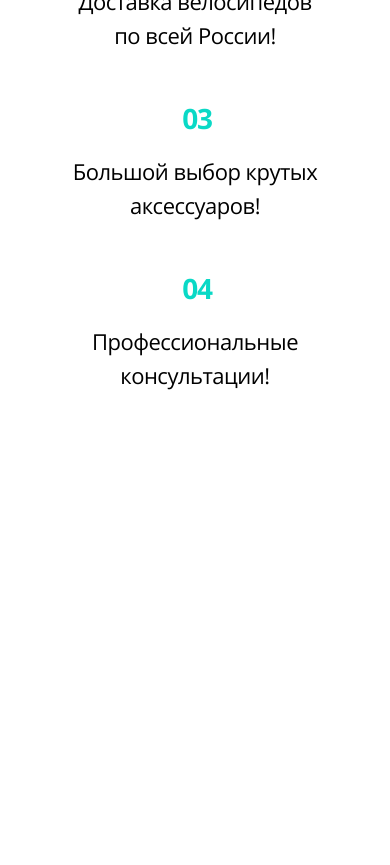
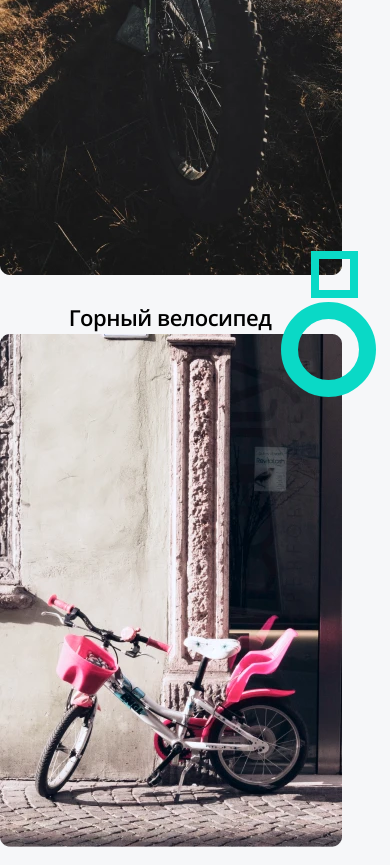
Before and after one commit to hoblex/rocket-bikes, a website: page source/index.html in a window 390 px wide. Shown: the part 1135-2000 px from the top of the page. Before the commit the page ends 1574 px from the top, so only its background shows below. Drawn offline with nearby package versions, Linux system fonts and the light colour scheme; files that its build step writes are made by us from their sources.

Commit message:
begin style tablet bike-types

```diff
--- a/source/index.html
+++ b/source/index.html
@@ -8,7 +8,7 @@
   <link rel="stylesheet" href="css/style.min.css">
 </head>
 <body class="page-body">
-<header class="page-header page-header--nojs">
+<header class="page-header page-header--nojs" style="display: none">
   <h1  class="visually-hidden">Сайт магазина "Лунный Байк"</h1>
   <nav  class="page-header__nav  header-nav">
     <ul class="header-nav__list">
@@ -46,7 +46,7 @@
   </div>
 </header>
 <main class="page-main">
-  <section  class="description"   id="about">
+  <section  class="description"   id="about"  style="display: none">
     <h2 class="description__title">Несколько фактов о нас</h2>
     <ol class="description__list">
       <li class="description__item">Самый широкий выбор велосипедов!</li>
@@ -55,7 +55,8 @@
       <li class="description__item">Профессиональные консультации!</li>
     </ol>
   </section>
-  <section  class="bike-types"  id="types" style="display: none">
+  <section  class="bike-types"  id="types">
+    <div  class="bike-types__wrap">
       <h2 class="bike-types__title">Виды велосипедов</h2>
       <ul class="bike-types__list type-list">
         <li class="type-list__item  type-list__item--road">
@@ -83,6 +84,7 @@
           <span  class="type-list__item-name">Детский велосипед</span>
         </li>
       </ul>
+    </div>
   </section>
   <article  class="information-article" id="video" style="display: none">
     <div  class="information-article__wrap">
--- a/source/sass/blocks/bike-types.scss
+++ b/source/sass/blocks/bike-types.scss
@@ -2,6 +2,10 @@
   box-sizing: border-box;
   padding-top: 149px;
   background-color: $secondary-background-color;
+  width: 100%;
+}
+
+.bike-types__wrap {
   max-width: 1126px;
   margin: 0 auto 147px auto;
 }
--- a/source/sass/blocks/type-list.scss
+++ b/source/sass/blocks/type-list.scss
@@ -15,6 +15,7 @@
   position: relative;
 
   &--road {
+    z-index: 0;
     margin-top: 10px;
 
     &::before {
@@ -56,7 +57,7 @@
   }
 
   &--children {
-    &::before {
+    &::after {
       box-sizing: border-box;
       content: '';
       position: absolute;
@@ -66,12 +67,13 @@
       right: -36px;
       border: 17px solid $style-color;
       border-radius: 50%;
+      z-index: 1;
     }
   }
 }
 
 .type-list__item-image {
-  width: 342px;
+  width: 340px;
   margin-bottom: 20px;
 }
 
```
Also changed, not shown: build/css/style.min.css, build/index.html, 1 other file. Lines whose indentation alone changed are shown as unchanged.
